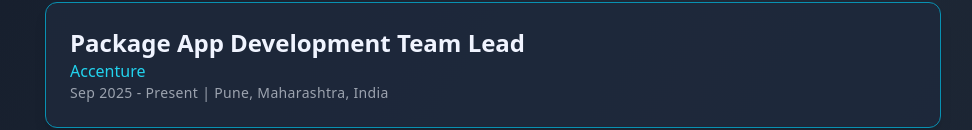
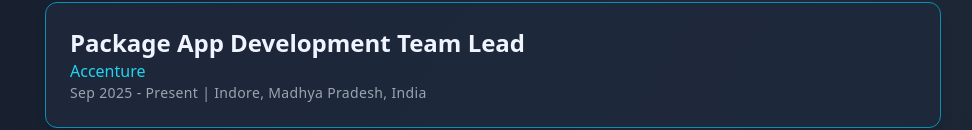
Before and after one commit to Krishna8225/my-portfolio, a React (Create React App) app: page / in a window 1280 px wide. Shown: the part 688-818 px from the top of the page, without its empty margins (147-1119 px from the left). Built offline with nearby package versions, Linux system fonts and the light colour scheme.

Commit message:
location change

```diff
--- a/src/pages/Portfolio.jsx
+++ b/src/pages/Portfolio.jsx
@@ -17,7 +17,7 @@
     role: "Package App Development Team Lead",
     company: "Accenture",
     duration: "Sep 2025 - Present",
-    location: "Pune, Maharashtra, India",
+    location: "Indore, Madhya Pradesh, India",
   },
   {
     role: "Software Engineer",
```
